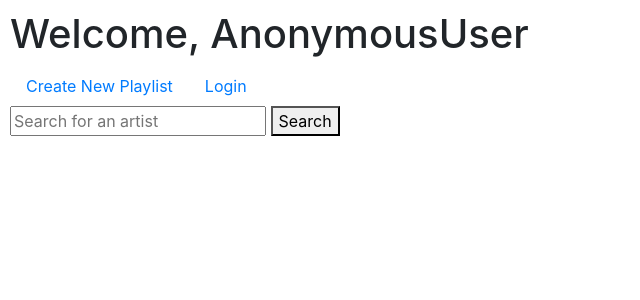
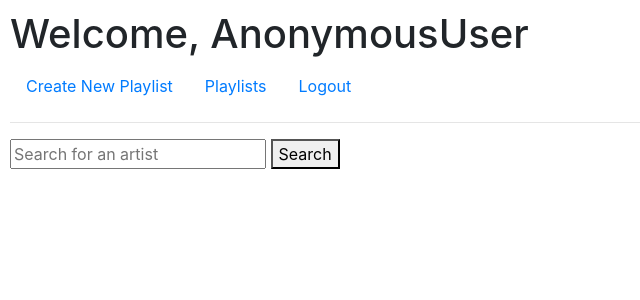
Before and after one commit to williamjones0471/TuneTrack, a Django app: template musicapp/templates/musicapp/home.html in a window 1280 px wide. Shown: the top 300 px of the page, without its empty margins (0-640 px from the left). Run offline with Django 5.2, Linux system fonts and the light colour scheme; the template is opened without the code that fills it, so the values that code supplies are empty; some libraries are stand-ins or nearby versions.

Commit message:
Add boilerplate

```diff
--- a/musicapp/templates/base_generic.html
+++ b/musicapp/templates/base_generic.html
@@ -11,20 +11,21 @@
         <h1>Welcome, {{ user }}</h1>
         <div>
             <ul class="nav">
-                <!-- {% if user.is_authenticated %} -->
-                    <li class="nav-item">
-                        <a class="nav-link" href="{% url 'logout' %}">Logout</a>
-                    </li>
-
-                <!-- {% else %} -->
                     <li class="nav-item">
                         <a class="nav-link" href="{% url 'create_playlist' %}">Create New Playlist</a>
                     </li>
                     <li class="nav-item">
+                        <a class="nav-link" href="{% url 'select_playlist' %}">Playlists</a>
+                    </li>
+                    <li class="nav-item">
+                        <a class="nav-link" href="{% url 'logout' %}">Logout</a>
+                    </li>
+                    <!-- <li class="nav-item">
                         <a class="nav-link" href="{% url 'login' %}">Login</a>
-                    </li>
-                <!-- {% endif %} -->
+                    </li> -->
             </ul>
+
+            <hr>
 
         </div>
 
```
